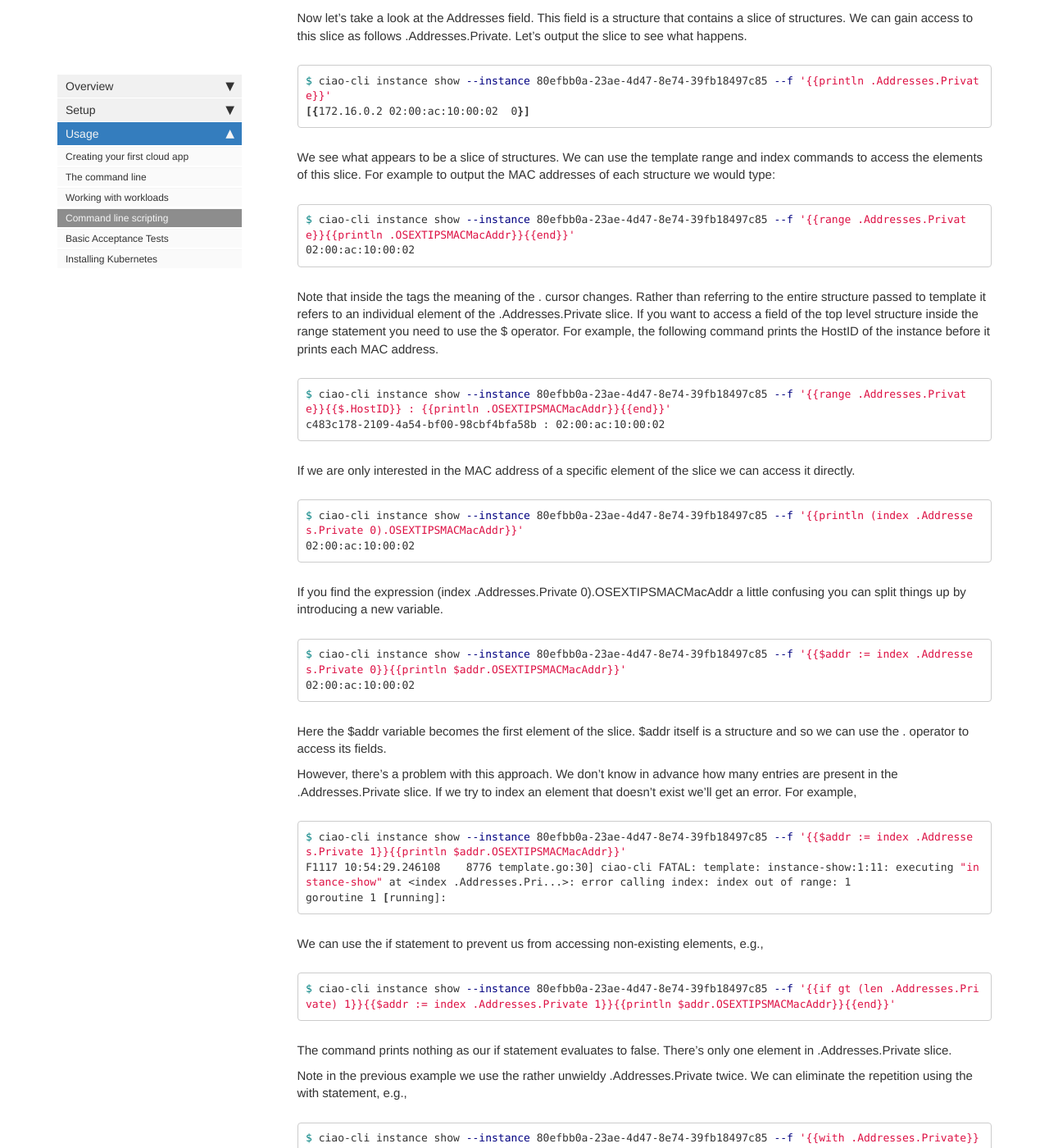
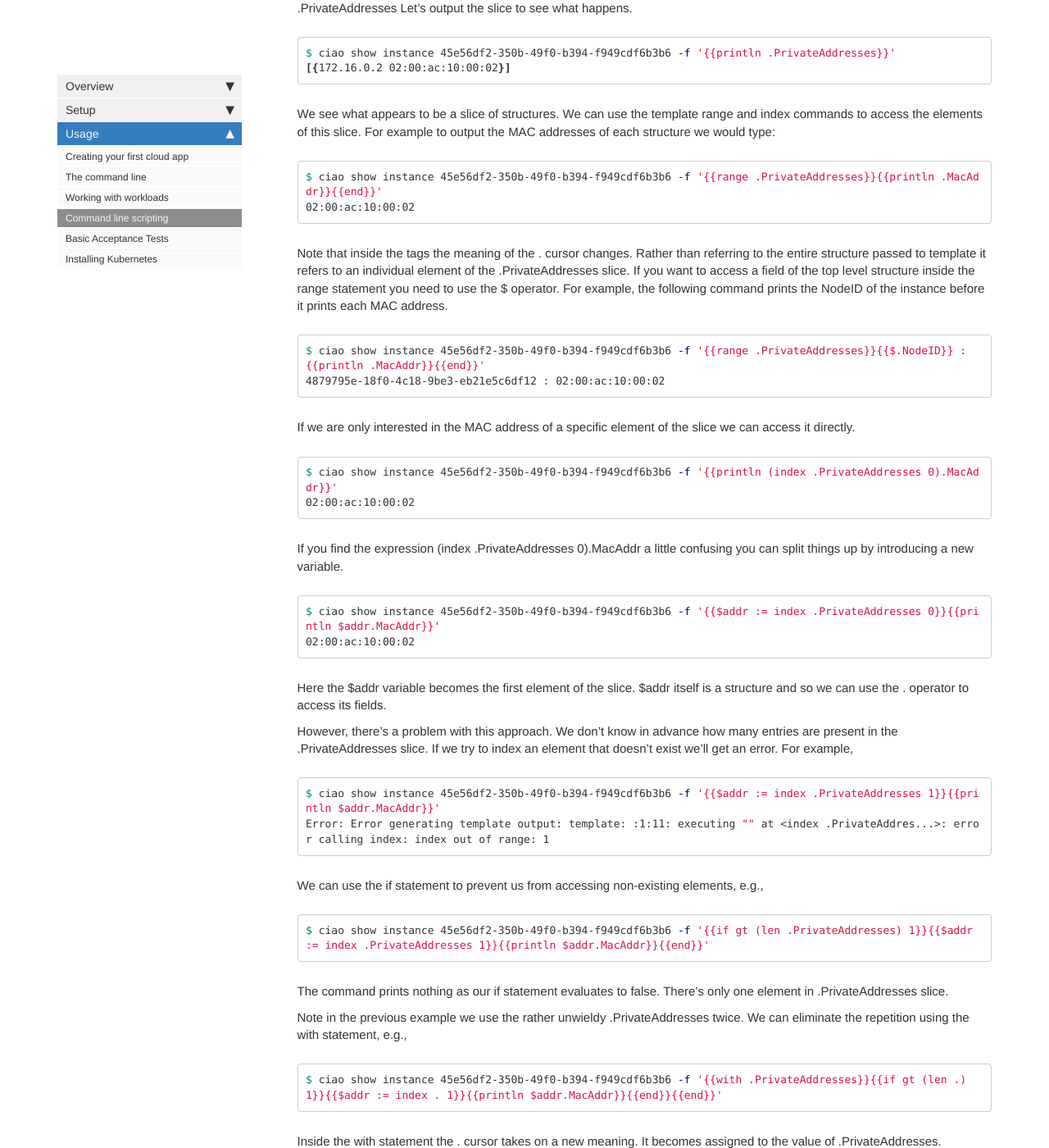
Before and after one commit to Ciao-Project/ciao-project.github.io, a Jekyll site: the page built from ciao/usage/scripting.md, in a window 1280 px wide and 1400 px high, scrolled down 2457 px. Shown: the whole window at 82% size. Built offline with Jekyll 4.4.1, drawn with Linux system fonts in a browser that asks for light colours; nearby versions of some CDN libraries; comment, search, counter and statistics services are not loaded; some of the changed text lies outside the part shown.

Commit message:
usage: Update scripting documentation for ciao
Update the scripting documentation to reflect the change from ciao-cli
to ciao.

Signed-off-by: Rob Bradford <robert.bradford@intel.com>

````diff
--- a/ciao/usage/scripting.md
+++ b/ciao/usage/scripting.md
@@ -4,29 +4,30 @@ permalink: scripting.html
 keywords: CIAO, command line, tool, scripting, templates
 ---
 
-## Scripting with ciao-cli
+## Scripting with ciao
 
-Most of the ciao-cli commands contain a list or show subcommand, e.g.,
+The cli has two commands that present information to the user: show and list
 
 ```shell
-$ ciao-cli instance list
+$ ciao list instances
 ```
 
 By default, these commands format their output in a style that is pleasing to
 the human eye.  For example,
 
 ```shell
-$ ciao-cli instance show --instance cef5b810-5ffb-4dee-ab95-29748869afb6
-
-    UUID: cef5b810-5ffb-4dee-ab95-29748869afb6
-    Status: active
-    Private IP: 172.16.0.3
-    MAC Address: 02:00:ac:10:00:03
-    CN UUID: fe4fa7da-0c46-46cf-9205-28c9d675aa5a
-    Image UUID: 73a86d7e-93c0-480e-9c41-ab42f69b7799
-    Tenant UUID: f452bbc7-5076-44d5-922c-3b9d2ce1503f
-    SSH IP: 198.51.100.75
-    SSH Port: 33003
+$ ciao show instance 45e56df2-350b-49f0-b394-f949cdf6b3b6
+PrivateAddresses: [{172.16.0.2 02:00:ac:10:00:02}]
+Created:          2018-01-04 16:15:51.767182887 +0000 UTC
+WorkloadID:       22368826-b7ba-4f97-8400-57276b1c383c
+NodeID:           4879795e-18f0-4c18-9be3-eb21e5c6df12
+ID:               45e56df2-350b-49f0-b394-f949cdf6b3b6
+Name:
+Volumes:          [af75d901-2dcd-41fc-9827-3b30d320577c]
+Status:           active
+TenantID:         b5df368f-c097-437c-90d2-620a5d1bb0b0
+SSHIP:            198.51.100.71
+SSHPort:          33002
 ```
 
 However, this is not always what we want, particularly if we are writing a
@@ -35,7 +36,7 @@ programmatically retrieve the ssh connection details for the above instance.
 Using the command above we'd need to do some scripting to ignore the first 7
 lines and extract the IP and port number from lines 8 and 9.  Nasty.
 
-Luckily all the ciao-cli show and list commands accept a -f option which
+Luckily the ciao show and list commands accept a -f option which
 is specified along with a [Go template](https://golang.org/pkg/text/template/).
 These templates are little programs that can be used to extract the specific
 data we are interested in.  For example, to extract the SSH IP and port numbers
@@ -43,52 +44,47 @@ we would issue the following command.
 
 {% raw %}
 ```shell
-$ ciao-cli instance show --instance cef5b810-5ffb-4dee-ab95-29748869afb6 -f '{{.SSHIP}}:{{.SSHPort}}'
-
-198.51.100.75:33003
+$ ciao show instance 45e56df2-350b-49f0-b394-f949cdf6b3b6 -f '{{.SSHIP}}:{{.SSHPort}}'
+198.51.100.71:33002
 ```
 {% endraw %}
 
 No parsing required.
 
-Check the help for each individual show and list command to discover which
+Check the help for each individual show and list subcommand to discover which
 fields, e.g., SSHIP, are supported.  For example,
 
 ```shell
+$ ciao help show instance
+Show information about an instance
 
-$ ciao-cli instance show --help
+Usage:
+  ciao show instance ID [flags]
 
-usage: ciao-cli [options] instance show [flags]
+Flags:
+  -h, --help   help for instance
 
-Print detailed information about an instance
+Global Flags:
+  -f, --template string   Template used to format output
 
-The show flags are:
-
-  -f string
-    	Template used to format output
-  -instance string
-    	Instance UUID
-
-The template passed to the -f option operates on a
+When using the template flag the following structure is provided:
 
 struct {
-	HostID   string                               // ID of the host node
-	ID       string                               // Instance UUID
-	TenantID string                               // Tenant UUID
-	Flavor   struct {
-		ID string                             // Workload UUID
-	}
-	Image struct {
-		ID string                             // Backing image UUID
-	}
-	Status    string                              // Instance status
-	Addresses struct {
-		Private []struct {
-			Addr               string     // Instance IP address
-			OSEXTIPSMACMacAddr string     // Instance MAC address
-		}
-	}
-	SSHIP   string                                // Instance SSH IP address
+	PrivateAddresses []struct {
+		Addr    string `json:"addr"`
+		MacAddr string `json:"mac_addr"`
+	} `json:"private_addresses"`
+	Created    time.Time `json:"created"`
+	WorkloadID string    `json:"workload_id"`
+	NodeID     string    `json:"node_id"`
+	ID         string    `json:"id"`
+	Name       string    `json:"name"`
+	Volumes    []string  `json:"volumes"`
+	Status     string    `json:"status"`
+	TenantID   string    `json:"tenant_id"`
+	SSHIP      string    `json:"ssh_ip"`
+	SSHPort    int       `json:"ssh_port"`
+}
 	SSHPort int                                   // Instance SSH Port
 }
 ```
@@ -96,16 +92,16 @@ struct {
 ## Template Cheat Sheet
 
 Let's look at a few more examples of how we can use templates to extract
-information from the ciao-cli command.  Looking at the help of the ciao-cli
-instance show command shown above we can see that ciao-cli passes a structure
+information from the ciao command.  Looking at the help of the ciao
+show instance command shown above we can see that ciao passes a structure
 to the template passed to the -f option.  The members of this structure can be
 accessed inside template code by prefixing their name with '.'.  For example
 the following command prints out the ID of an instance.
 
 {% raw %}
 ```shell
-$ ciao-cli instance show --instance 80efbb0a-23ae-4d47-8e74-39fb18497c85 --f '{{.ID}}'
-80efbb0a-23ae-4d47-8e74-39fb18497c85
+$ ciao show instance 45e56df2-350b-49f0-b394-f949cdf6b3b6 -f '{{.ID}}'
+45e56df2-350b-49f0-b394-f949cdf6b3b6
 ```
 {% endraw %}
 
@@ -114,9 +110,9 @@ confusing.  We can fix this by including a newline character directly in the tem
 
 {% raw %}
 ```shell
-$ ciao-cli instance show --instance 80efbb0a-23ae-4d47-8e74-39fb18497c85 --f '{{.ID}}
+$ ciao show instance 45e56df2-350b-49f0-b394-f949cdf6b3b6 -f '{{.ID}}
 '
-80efbb0a-23ae-4d47-8e74-39fb18497c85
+45e56df2-350b-49f0-b394-f949cdf6b3b6
 ```
 {% endraw %}
 
@@ -124,8 +120,8 @@ or by using the println function
 
 {% raw %}
 ```shell
-$ ciao-cli instance show --instance 80efbb0a-23ae-4d47-8e74-39fb18497c85 --f '{{println .ID}}'
-80efbb0a-23ae-4d47-8e74-39fb18497c85
+$ ciao show instance 45e56df2-350b-49f0-b394-f949cdf6b3b6 -f '{{println .ID}}'
+45e56df2-350b-49f0-b394-f949cdf6b3b6
 ```
 {% endraw %}
 
@@ -134,19 +130,20 @@ of the instance.
 
 {% raw %}
 ```shell
-$ ciao-cli instance show --instance 80efbb0a-23ae-4d47-8e74-39fb18497c85 --f '{{.ID}} ({{.Status}}) {{.SSHIP}}:{{.SSHPort}}{{println}}'
-80efbb0a-23ae-4d47-8e74-39fb18497c85 (active) 198.51.100.96:33002
+$ ciao show instance 45e56df2-350b-49f0-b394-f949cdf6b3b6 -f '{{.ID}} ({{.Status}}) {{.SSHIP}}:{{.SSHPort}}{{println}}'
+45e56df2-350b-49f0-b394-f949cdf6b3b6 (active) 198.51.100.71:33002
+
 ```
 {% endraw %}
 
-Now let's take a look at the Addresses field.  This field is a structure that
-contains a slice of structures.  We can gain access to this slice as follows
-.Addresses.Private.  Let's output the slice to see what happens.
+ Now let's take a look at the PrivateAddresses field. This field is a slice of
+ structures. We can gain access to this slice as follows .PrivateAddresses
+ Let's output the slice to see what happens.
 
 {% raw %}
 ```shell
-$ ciao-cli instance show --instance 80efbb0a-23ae-4d47-8e74-39fb18497c85 --f '{{println .Addresses.Private}}'
-[{172.16.0.2 02:00:ac:10:00:02  0}]
+$ ciao show instance 45e56df2-350b-49f0-b394-f949cdf6b3b6 -f '{{println .PrivateAddresses}}'
+[{172.16.0.2 02:00:ac:10:00:02}]
 ```
 {% endraw %}
 
@@ -156,21 +153,21 @@ of each structure we would type:
 
 {% raw %}
 ```shell
-$ ciao-cli instance show --instance 80efbb0a-23ae-4d47-8e74-39fb18497c85 --f '{{range .Addresses.Private}}{{println .OSEXTIPSMACMacAddr}}{{end}}'
+$ ciao show instance 45e56df2-350b-49f0-b394-f949cdf6b3b6 -f '{{range .PrivateAddresses}}{{println .MacAddr}}{{end}}'
 02:00:ac:10:00:02
 ```
 {% endraw %}
 
 Note that inside the {{range}}{{end}} tags the meaning of the . cursor changes.  Rather than
 referring to the entire structure passed to template it refers to an individual element
-of the .Addresses.Private slice.  If you want to access a field of the top level structure
+of the .PrivateAddresses slice.  If you want to access a field of the top level structure
 inside the range statement you need to use the $ operator.  For example, the following
-command prints the HostID of the instance before it prints each MAC address.
+command prints the NodeID of the instance before it prints each MAC address.
 
 {% raw %}
 ```shell
-$ ciao-cli instance show --instance 80efbb0a-23ae-4d47-8e74-39fb18497c85 --f '{{range .Addresses.Private}}{{$.HostID}} : {{println .OSEXTIPSMACMacAddr}}{{end}}'
-c483c178-2109-4a54-bf00-98cbf4bfa58b : 02:00:ac:10:00:02
+$ ciao show instance 45e56df2-350b-49f0-b394-f949cdf6b3b6 -f '{{range .PrivateAddresses}}{{$.NodeID}} : {{println .MacAddr}}{{end}}'
+4879795e-18f0-4c18-9be3-eb21e5c6df12 : 02:00:ac:10:00:02
 ```
 {% endraw %}
 
@@ -179,17 +176,17 @@ we can access it directly.
 
 {% raw %}
 ```shell
-$ ciao-cli instance show --instance 80efbb0a-23ae-4d47-8e74-39fb18497c85 --f '{{println (index .Addresses.Private 0).OSEXTIPSMACMacAddr}}'
+$ ciao show instance 45e56df2-350b-49f0-b394-f949cdf6b3b6 -f '{{println (index .PrivateAddresses 0).MacAddr}}'
 02:00:ac:10:00:02
 ```
 {% endraw %}
 
-If you find the expression (index .Addresses.Private 0).OSEXTIPSMACMacAddr a little confusing
+If you find the expression (index .PrivateAddresses 0).MacAddr a little confusing
 you can split things up by introducing a new variable.
 
 {% raw %}
 ```shell
-$ ciao-cli instance show --instance 80efbb0a-23ae-4d47-8e74-39fb18497c85 --f '{{$addr := index .Addresses.Private 0}}{{println $addr.OSEXTIPSMACMacAddr}}'
+$ ciao show instance 45e56df2-350b-49f0-b394-f949cdf6b3b6 -f '{{$addr := index .PrivateAddresses 0}}{{println $addr.MacAddr}}'
 02:00:ac:10:00:02
 ```
 {% endraw %}
@@ -198,14 +195,13 @@ Here the $addr variable becomes the first element of the slice.  $addr itself is
 so we can use the . operator to access its fields.
 
 However, there's a problem with this approach.  We don't know in advance how many entries
-are present in the .Addresses.Private slice.  If we try to index an element that doesn't
+are present in the .PrivateAddresses slice.  If we try to index an element that doesn't
 exist we'll get an error.  For example,
 
 {% raw %}
 ```shell
-$ ciao-cli instance show --instance 80efbb0a-23ae-4d47-8e74-39fb18497c85 --f '{{$addr := index .Addresses.Private 1}}{{println $addr.OSEXTIPSMACMacAddr}}'
-F1117 10:54:29.246108    8776 template.go:30] ciao-cli FATAL: template: instance-show:1:11: executing "instance-show" at <index .Addresses.Pri...>: error calling index: index out of range: 1
-goroutine 1 [running]:
+$ ciao show instance 45e56df2-350b-49f0-b394-f949cdf6b3b6 -f '{{$addr := index .PrivateAddresses 1}}{{println $addr.MacAddr}}'
+Error: Error generating template output: template: :1:11: executing "" at <index .PrivateAddres...>: error calling index: index out of range: 1
 ```
 {% endraw %}
 
@@ -213,36 +209,37 @@ We can use the if statement to prevent us from accessing non-existing elements,
 
 {% raw %}
 ```shell
-$ ciao-cli instance show --instance 80efbb0a-23ae-4d47-8e74-39fb18497c85 --f '{{if gt (len .Addresses.Private) 1}}{{$addr := index .Addresses.Private 1}}{{println $addr.OSEXTIPSMACMacAddr}}{{end}}'
+$ ciao show instance 45e56df2-350b-49f0-b394-f949cdf6b3b6 -f '{{if gt (len .PrivateAddresses) 1}}{{$addr := index .PrivateAddresses 1}}{{println $addr.MacAddr}}{{end}}'
 ```
 {% endraw %}
 
 The command prints nothing as our if statement evaluates to false.  There's only one element in
-.Addresses.Private slice.
+.PrivateAddresses slice.
 
-Note in the previous example we use the rather unwieldy .Addresses.Private twice.  We can eliminate
+Note in the previous example we use the rather unwieldy .PrivateAddresses twice.  We can eliminate
 the repetition using the with statement, e.g.,
 
 {% raw %}
 ```shell
-$ ciao-cli instance show --instance 80efbb0a-23ae-4d47-8e74-39fb18497c85 --f '{{with .Addresses.Private}}{{if gt (len .) 1}}{{$addr := index . 1}}{{println $addr.OSEXTIPSMACMacAddr}}{{end}}{{end}}'
+$ ciao show instance 45e56df2-350b-49f0-b394-f949cdf6b3b6 -f '{{with .PrivateAddresses}}{{if gt (len .) 1}}{{$addr := index . 1}}{{println $addr.MacAddr}}{{end}}{{end}}'
 ```
 {% endraw %}
 
 Inside the with statement the . cursor takes on a new meaning.  It becomes assigned to the
-value of .Addresses.Private.
+value of .PrivateAddresses.
 
 The example above is getting a little big to fit onto one line.  We might find it easier to
 read if it were split onto multiple lines, e.g.,
 
 {% raw %}
 ```shell
-$ ciao-cli instance show --instance 80efbb0a-23ae-4d47-8e74-39fb18497c85 --f '{{with .Addresses.Private}}
-   {{if gt (len .) 1}}
-     {{$addr := index . 1}}{{println $addr.OSEXTIPSMACMacAddr}}
-   {{end}}
- {{end}}
-'
+$ ciao show instance 45e56df2-350b-49f0-b394-f949cdf6b3b6 -f '
+{{with .PrivateAddresses}}
+	{{if gt (len .) 1}}
+		{{$addr := index . 1}}
+		{{println $addr.MacAddr}}
+	{{end}}
+{{end}}'
 ```
 {% endraw %}
 
@@ -252,42 +249,41 @@ the }}s{% endraw %}, e.g.,
 
 {% raw %}
 ```shell
-$ ciao-cli instance show --instance 80efbb0a-23ae-4d47-8e74-39fb18497c85 --f '{{with .Addresses.Private}}
-  {{- if gt (len .) 1}}
-    {{- $addr := index . 1}}{{println $addr.OSEXTIPSMACMacAddr}}
-  {{- end}}
-{{- end -}}
-'
+$ ciao show instance 45e56df2-350b-49f0-b394-f949cdf6b3b6 -f '
+{{- with .PrivateAddresses}}
+	{{- if gt (len .) 1}}
+		{{- $addr := index . 1}}
+		{{- println $addr.MacAddr}}
+	{{- end}}
+{{- end -}}'
 ```
 {% endraw %}
 
 The '-'s gobble up the white space that occurs before the {% raw %}{{- and after the -}}{% endraw %}.
 
-Here's one final example.  Let's take a look at the help for the ciao-cli workload list
+Here's one final example.  Let's take a look at the help for the ciao list workloads
 command.
 
 ```shell
-$ ciao-cli workload list --help
-usage: ciao-cli [options] workload list
+$ ciao help list workloads
+List workloads.
 
-List all workloads
+Usage:
+  ciao list workloads [flags]
 
-  -f string
-    	Template used to format output
+Flags:
+  -h, --help   help for workloads
 
-The template passed to the -f option operates on a
+Global Flags:
+  -f, --template string   Template used to format output
+
+When using the template flag the following structure is provided:
 
 []struct {
-	OSFLVDISABLEDDisabled  bool    // Not used
-	Disk                   string  // Backing images associated with workload
-	OSFLVEXTDATAEphemeral  int     // Not currently used
-	OsFlavorAccessIsPublic bool    // Indicates whether the workload is available to all tenants
-	ID                     string  // ID of the workload
-	Links                  []Link  // Not currently used
-	Name                   string  // Name of the workload
-	RAM                    int     // Amount of RAM allocated to instances of this workload
-	Swap                   string  // Not currently used
-	Vcpus                  int     // Number of Vcpus allocated to instances of this workload
+	ID   string `json:"id"`
+	Name string `json:"name"`
+	CPUs int    `json:"vcpus"`
+	Mem  int    `json:"ram"`
 }
 ```
 
@@ -297,8 +293,8 @@ So to determine the number of workloads available we would type.
 
 {% raw %}
 ```shell
-$ ciao-cli workload list -f '{{println (len .)}}'
-5
+$ ciao list workloads -f '{{println (len .)}}'
+4
 ```
 {% endraw %}
 
@@ -306,11 +302,10 @@ To output the names of each workload we might do
 
 {% raw %}
 ```shell
-$ ciao-cli workload list -f '{{range .}}{{println .Name}}{{end}}'
-Fedora 24 Cloud
-Clear Cloud
-Docker Debian latest
-Docker Iperf
-Boot Fedora24 from created volume based on image
+$ ciao list workloads -f '{{range .}}{{println .Name}}{{end}}'
+Clear Linux test VM
+Debian latest test container
+Ubuntu latest test container
+Ubuntu test VM
 ```
 {% endraw %}
````
